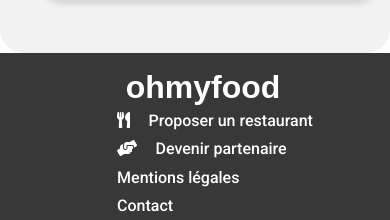
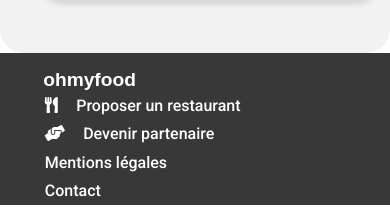
Before and after one commit to Chaambane/FaidineMohamed_3_25112020, a website: page index.html in a window 390 px wide. Shown: the part 2293-2513 px from the top of the page. Drawn offline with Linux system fonts and the light colour scheme; a web font is replaced by a local one.

Commit message:
refact(sass):add media screen footer

```diff
--- a/sass/layout/_footer.scss
+++ b/sass/layout/_footer.scss
@@ -5,11 +5,18 @@
     flex-direction: column;
     align-items: center;
     background-color: hsl(0°, 0%, 22%);
+    @media screen and (min-width:270px) and (max-width:480px){
+        align-items: flex-start;
+    }
     h4{
         font-family: $title-font-family;
         color: #fff;
         margin: 1rem 0 0 1rem;
         font-size: 2rem;
+        @media screen and (min-width:270px) and (max-width:480px){
+            font-size: 1.2rem;
+            padding-left: 1.7rem;
+        }
     }
     &__ul{
         list-style-type: none;
```
Also changed, not shown: css/style.css, 1 other file.
